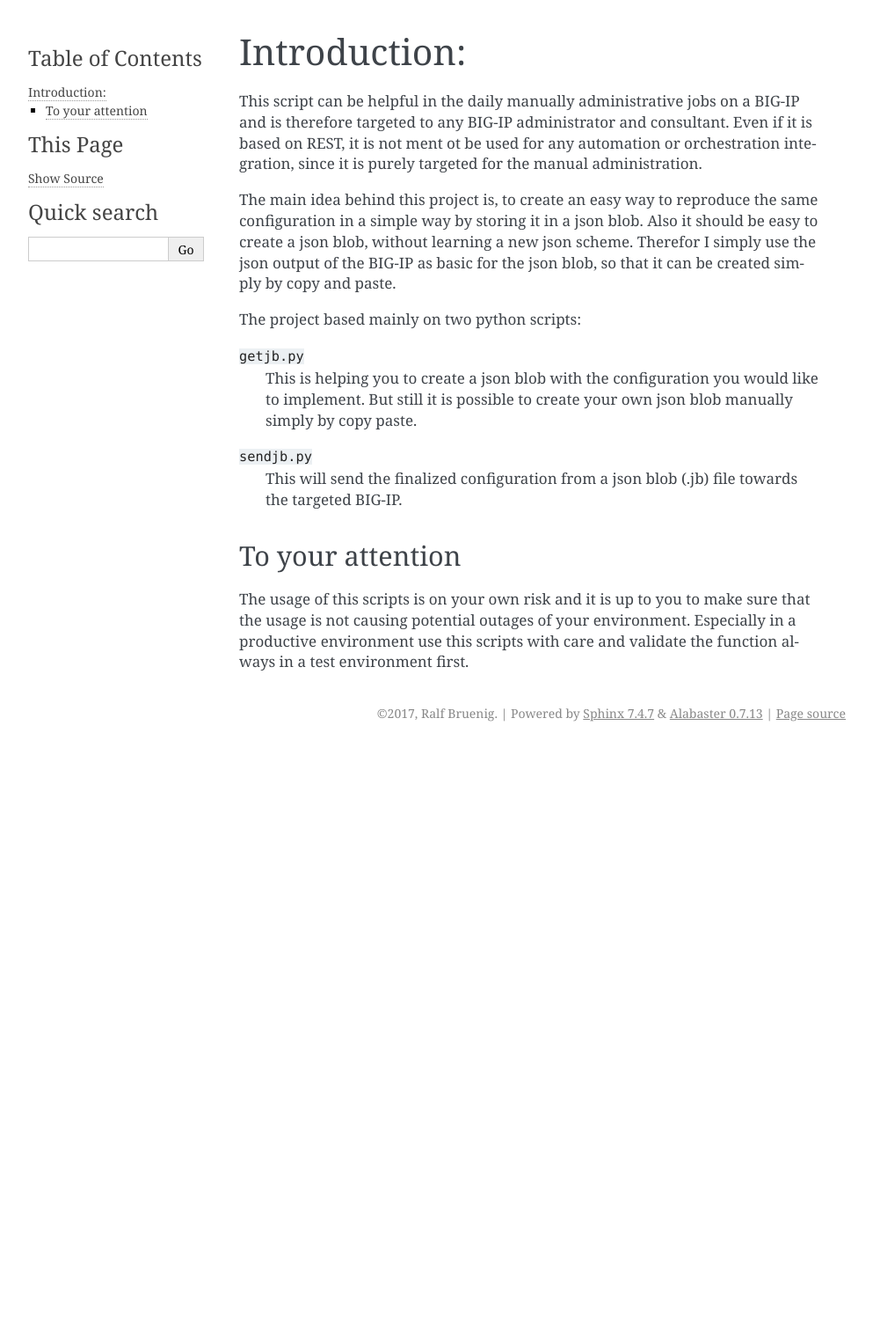
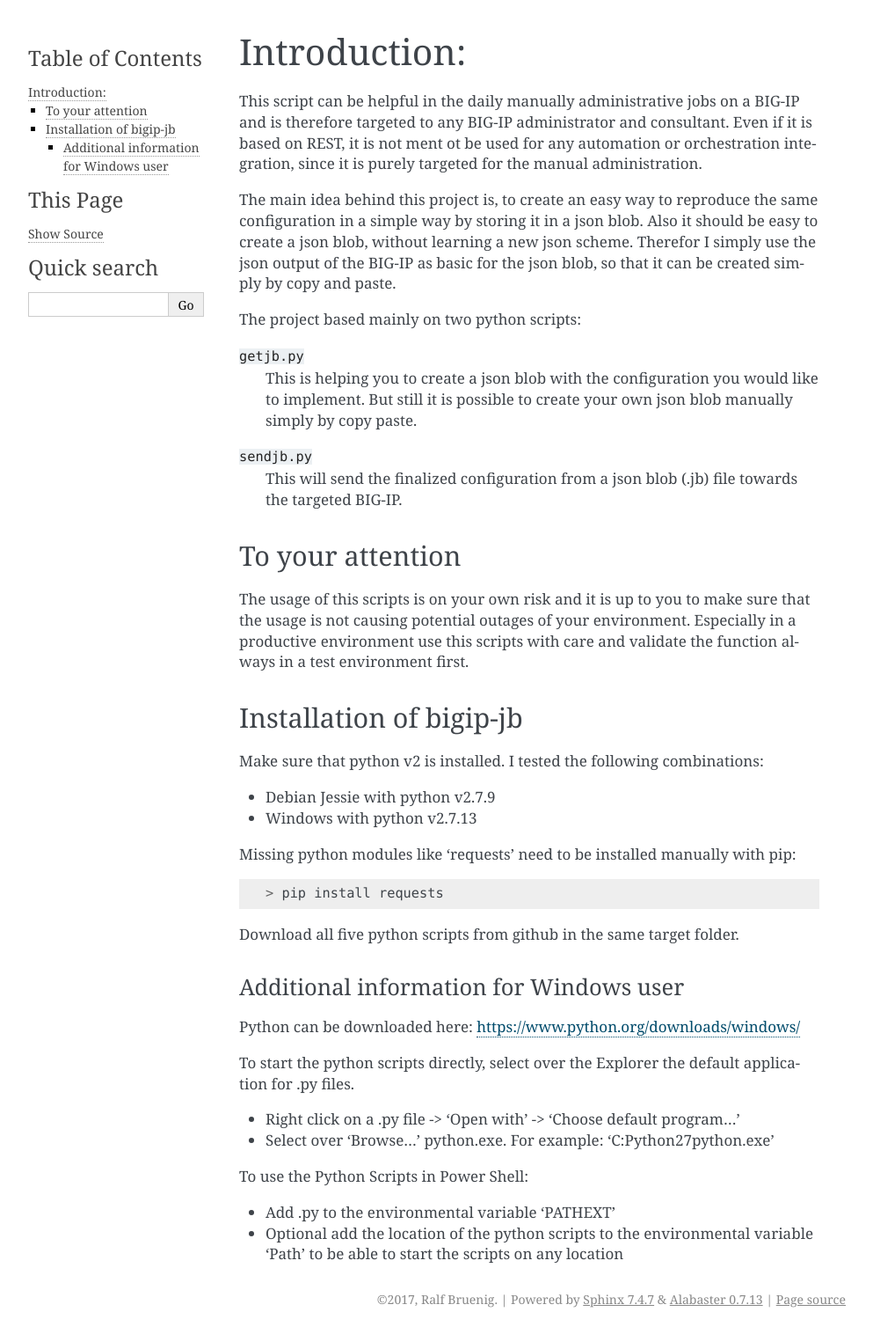
Before and after one commit to rabru/bigip-jb, a Sphinx documentation site: the page built from docs/source/introduction.rst, in a window 1280 px wide. Shown: the whole page at 88% size, without its empty margins (148-1141 px from the left). Built offline with Sphinx 7.4.7, drawn with Linux system fonts in a browser that asks for light colours; before the commit the page ends 900 px from its top, so only the background shows below that.

```diff
--- a/docs/source/instruction.rst
+++ b/docs/source/instruction.rst
@@ -259,7 +259,7 @@ Host
 With the host property, you can preset the target BIG-IP. This will overwrite the given host of
 the sendjb.py command. Over this you can create a jb file designed for a specific target. But
 mainly I introduced the host property, to be able to send within one jb file the same configuration
-to several BIG-IP's. Please have a look at this `example <../../example/sendConfigurationHostList-Blank.jb>`_
+to several BIG-IP's. Please have a look at this `examples <https://github.com/rabru/bigip-jb/tree/master/examples/distributed>`_
 for more details.
 
 Preprocessor
--- a/docs/source/introduction.rst
+++ b/docs/source/introduction.rst
@@ -18,3 +18,34 @@ To your attention
 -----------------
 
 The usage of this scripts is on your own risk and it is up to you to make sure that the usage is not causing potential outages of your environment. Especially in a productive environment use this scripts with care and validate the function always in a test environment first.
+
+Installation of bigip-jb
+------------------------
+
+Make sure that python v2 is installed.
+I tested the following combinations:
+
+- Debian Jessie with python v2.7.9
+- Windows with python v2.7.13
+
+Missing python modules  like 'requests' need to be installed manually with pip::
+
+	> pip install requests
+
+Download all five python scripts from github in the same target folder.
+
+Additional information for Windows user
+~~~~~~~~~~~~~~~~~~~~~~~~~~~~~~~~~~~~~~~
+
+Python can be downloaded here:
+https://www.python.org/downloads/windows/
+
+To start the python scripts directly, select over the Explorer the default application for .py files.
+
+- Right click on a .py file -> 'Open with' -> 'Choose default program…'
+- Select over 'Browse...' python.exe. For example: 'C:\Python27\python.exe'
+
+To use the Python Scripts in Power Shell:
+
+- Add .py to the environmental variable 'PATHEXT'
+- Optional add the location of the python scripts to the environmental variable 'Path' to be able to start the scripts on any location
```
Also changed, not shown: preprocessor.py (+8 -6 lines), sendjb.py (+6 -5 lines), 8 other files.
